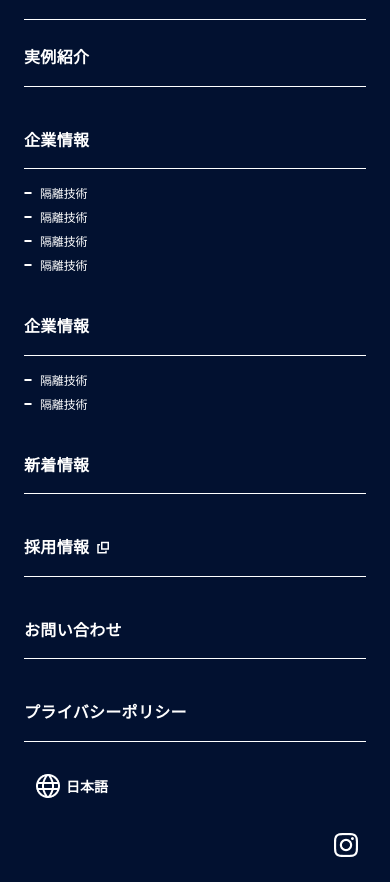
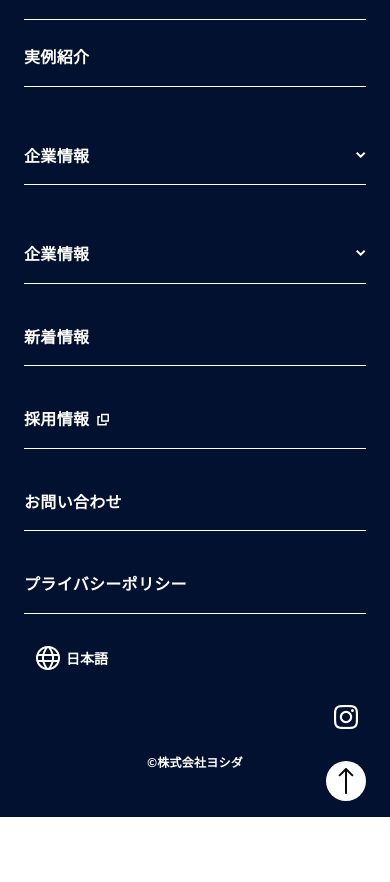
Before and after one commit to boodev03/yoshida-co, a Next.js app: page / in a window 390 px wide. Shown: the part 7223-8105 px from the top of the page. After the commit the page ends 8040 px from the top, so only its background shows below. Built offline with nearby package versions, Linux system fonts and the light colour scheme.

Commit message:
update footer

```diff
--- a/components/Footer.tsx
+++ b/components/Footer.tsx
@@ -2,6 +2,12 @@
 import Image from "next/image";
 import { ArrowTopLong } from "./icons/ArrowTopLong";
 import { Copy } from "./icons/Copy";
+import {
+  Accordion,
+  AccordionContent,
+  AccordionItem,
+  AccordionTrigger,
+} from "./ui/accordion";
 
 export default function Footer() {
   const onBackToTop = () => {
@@ -44,10 +50,10 @@ export default function Footer() {
               </div>
               <div className="basis-1/3 space-y-10">
                 <div className="space-y-4">
-                  <p className="text-white text-base leading-[1.6] tracking-[0.02em] font-bold pb-4 border-b border-white">
+                  <p className="text-white hidden md:block text-base leading-[1.6] tracking-[0.02em] font-bold pb-4 border-b border-white">
                     企業情報
                   </p>
-                  <ul className="space-y-2">
+                  <ul className="space-y-2 hidden md:block">
                     <li className="text-white text-xs tracking-[-0.015em] font-medium flex items-center gap-2">
                       <span className="block w-2 border-1 border-white rounded-full" />
                       隔離技術
@@ -65,12 +71,39 @@ export default function Footer() {
                       隔離技術
                     </li>
                   </ul>
+                  <Accordion type="single" collapsible className="md:hidden">
+                    <AccordionItem value="item-1">
+                      <AccordionTrigger className="text-white text-base leading-[1.6] tracking-[0.02em] font-bold pb-4 border-b border-white rounded-none">
+                        企業情報
+                      </AccordionTrigger>
+                      <AccordionContent className="space-y-4 px-4 text-white pt-4">
+                        <ul className="space-y-2">
+                          <li className="text-white text-xs tracking-[-0.015em] font-medium flex items-center gap-2">
+                            <span className="block w-2 border-1 border-white rounded-full" />
+                            隔離技術
+                          </li>
+                          <li className="text-white text-xs tracking-[-0.015em] font-medium flex items-center gap-2">
+                            <span className="block w-2 border-1 border-white rounded-full" />
+                            隔離技術
+                          </li>
+                          <li className="text-white text-xs tracking-[-0.015em] font-medium flex items-center gap-2">
+                            <span className="block w-2 border-1 border-white rounded-full" />
+                            隔離技術
+                          </li>
+                          <li className="text-white text-xs tracking-[-0.015em] font-medium flex items-center gap-2">
+                            <span className="block w-2 border-1 border-white rounded-full" />
+                            隔離技術
+                          </li>
+                        </ul>
+                      </AccordionContent>
+                    </AccordionItem>
+                  </Accordion>
                 </div>
                 <div className="space-y-4">
-                  <p className="text-white text-base leading-[1.6] tracking-[0.02em] font-bold pb-4 border-b border-white">
+                  <p className="text-white hidden md:block text-base leading-[1.6] tracking-[0.02em] font-bold pb-4 border-b border-white">
                     企業情報
                   </p>
-                  <ul className="space-y-2">
+                  <ul className="space-y-2 hidden md:block">
                     <li className="text-white text-xs tracking-[-0.015em] font-medium flex items-center gap-2">
                       <span className="block w-2 border-1 border-white rounded-full" />
                       隔離技術
@@ -80,6 +113,25 @@ export default function Footer() {
                       隔離技術
                     </li>
                   </ul>
+                  <Accordion type="single" collapsible className="md:hidden">
+                    <AccordionItem value="item-1">
+                      <AccordionTrigger className="text-white text-base leading-[1.6] tracking-[0.02em] font-bold pb-4 border-b border-white rounded-none">
+                        企業情報
+                      </AccordionTrigger>
+                      <AccordionContent className="space-y-4 px-4 text-white pt-4">
+                        <ul className="space-y-2 hidden md:block">
+                          <li className="text-white text-xs tracking-[-0.015em] font-medium flex items-center gap-2">
+                            <span className="block w-2 border-1 border-white rounded-full" />
+                            隔離技術
+                          </li>
+                          <li className="text-white text-xs tracking-[-0.015em] font-medium flex items-center gap-2">
+                            <span className="block w-2 border-1 border-white rounded-full" />
+                            隔離技術
+                          </li>
+                        </ul>
+                      </AccordionContent>
+                    </AccordionItem>
+                  </Accordion>
                 </div>
               </div>
               <div className="basis-1/3 space-y-10">
```
